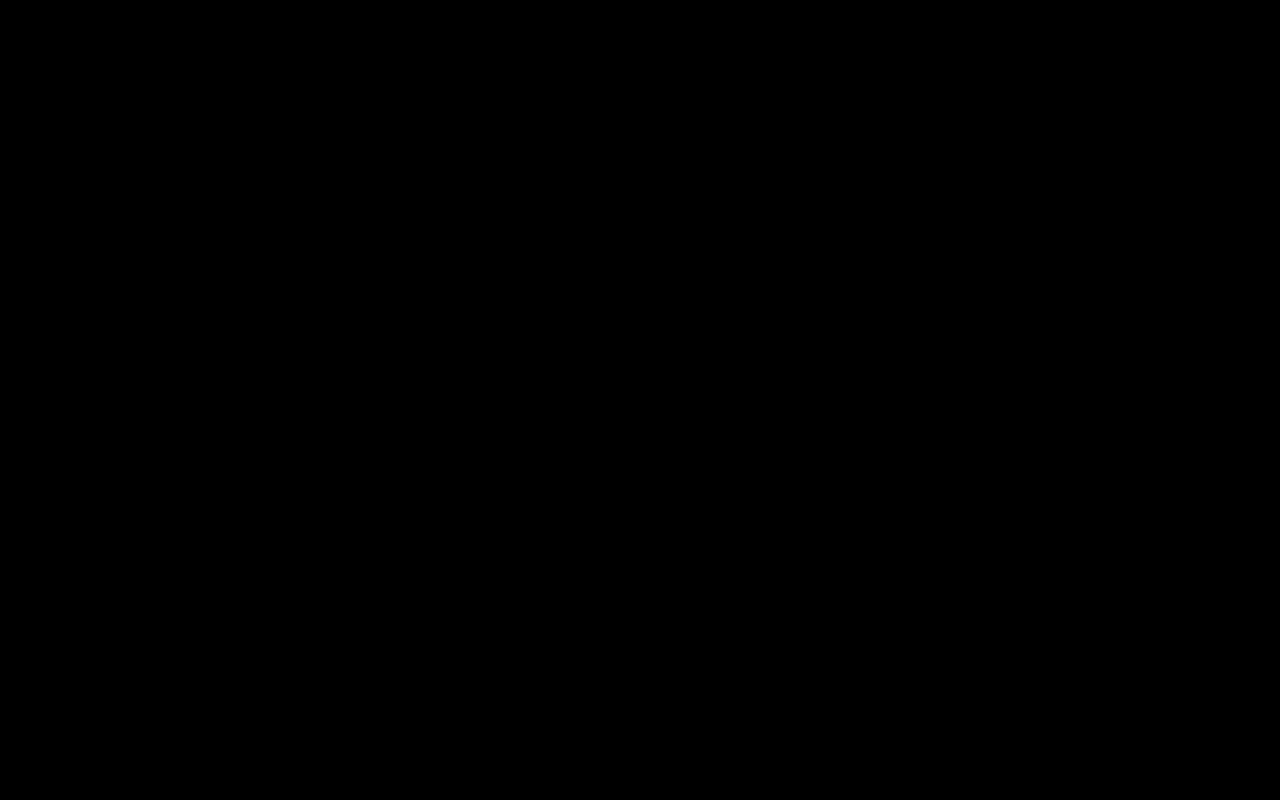
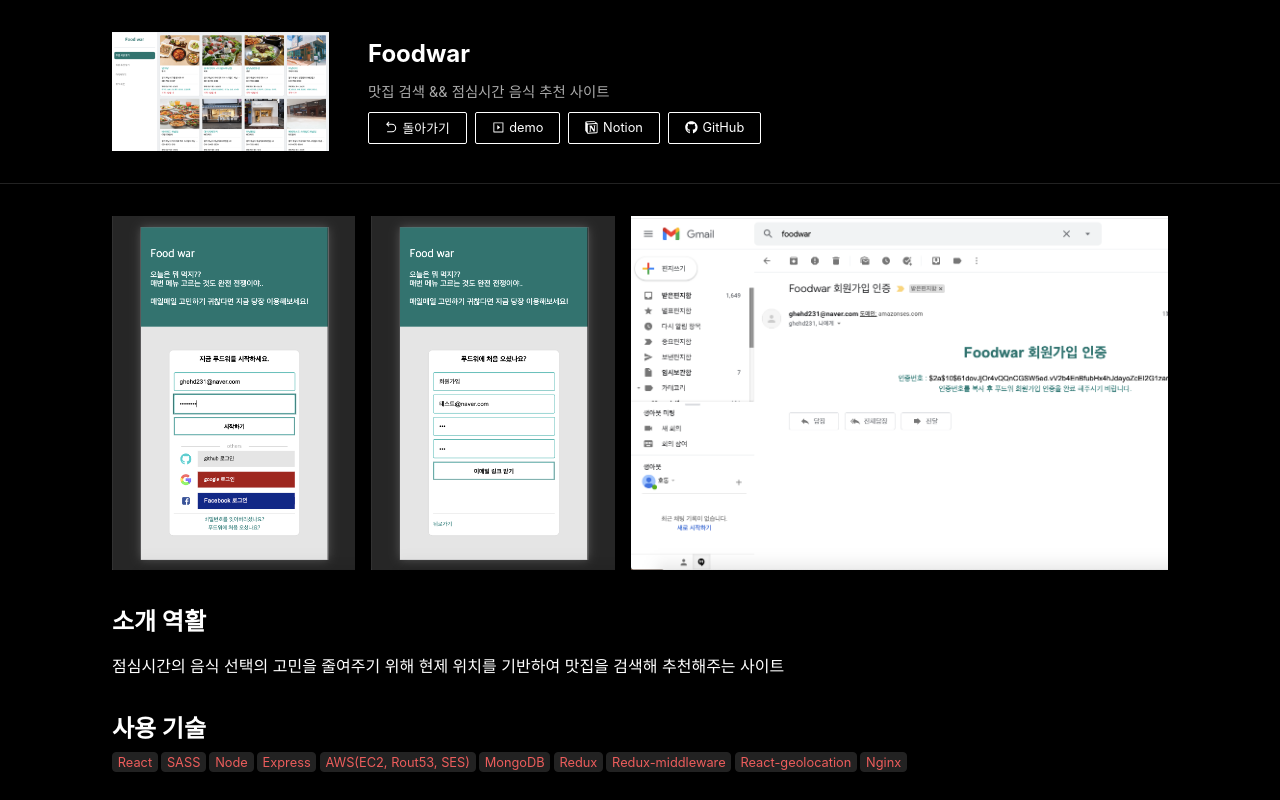
Before and after one commit to ghehd231/portfolio, a React (Create React App) app in the folder client/: page /portfolio/detail/1 in a window 1280 px wide. Built offline with nearby package versions, Linux system fonts and the light colour scheme.

Commit message:
gh-pages 배포

```diff
--- a/client/public/index.html
+++ b/client/public/index.html
@@ -9,7 +9,6 @@
 </head>
 
 <body>
-  <noscript>You need to enable JavaScript to run this app.</noscript>
   <div id="root"></div>
 </body>
 
--- a/client/src/App.js
+++ b/client/src/App.js
@@ -6,7 +6,7 @@
 function App() {
   return (
     <ProjectProvider>
-      <BrowserRouter>
+      <BrowserRouter basename="/portfolio">
         <Switch>
           <Route exact path="/">
             <Home />
--- a/client/src/components/about/certification/Certification.js
+++ b/client/src/components/about/certification/Certification.js
@@ -5,7 +5,7 @@
   return (
     <CertificationItem>
       <ImgBox>
-        <img src={`../images/certification/${item.thumbnail}.png`} alt="certification logo" />
+        <img src={`images/certification/${item.thumbnail}.png`} alt="certification logo" />
       </ImgBox>
 
       <MetaBox>
--- a/client/src/components/about/experience/Experience.js
+++ b/client/src/components/about/experience/Experience.js
@@ -4,7 +4,7 @@
 const Experience = ({ item }) => {
   return (
     <ExperienceItem>
-      <img src={`../images/company/${item.thumbnail}.png`} alt="experience logo" />
+      <img src={`images/company/${item.thumbnail}.png`} alt="experience logo" />
       <MetaBox>
         <MataTitle>
           {item.title}
--- a/client/src/components/common/BgSection.js
+++ b/client/src/components/common/BgSection.js
@@ -17,7 +17,7 @@
   width: 100%;
   height: 32rem;
   position: fixed;
-  background: ${(props)=> `url("../images/${props.bgName}.${props.bgName.indexOf('gif')>0 ? "gif" : "jpg" }")`};
+  background: ${(props)=> `url("images/${props.bgName}.${props.bgName.indexOf('gif')>0 ? "gif" : "jpg" }")`};
   background-size: cover;
   background-position: center;
   background-repeat: no-repeat;
--- a/client/src/components/detail/Summary.js
+++ b/client/src/components/detail/Summary.js
@@ -17,7 +17,7 @@
     <SummaryContainer>
       <DetailWrap direction="row">
         <ImgBox>
-          <img src={`${project.thumbnail}`} />
+          <img src={`../${project.thumbnail}`} />
         </ImgBox>
         <DescBox>
           <Title>
--- a/client/src/contexts/projects.js
+++ b/client/src/contexts/projects.js
@@ -20,7 +20,7 @@
     ],
     summary: '맛집 검색 && 점심시간 음식 추천 사이트',
     desc: '점심시간의 음식 선택의 고민을 줄여주기 위해 현제 위치를 기반하여 맛집을 검색해 추천해주는 사이트',
-    thumbnail: '../images/project/thumb/foodwar-thumb.png',
+    thumbnail: 'images/project/thumb/foodwar-thumb.png',
     image: ['foodwar01', 'foodwar02', 'foodwar03', 'foodwar04', 'foodwar05', 'foodwar06'],
     demo: 'https://foodwar.kro.kr',
     github: 'https://github.com/food-war/foodwar',
@@ -34,7 +34,7 @@
     stack: ['React', 'Styled-component', 'gh-pages'],
     summary: '자기소개 및 프로젝트 경험을 보여주는 페이지',
     desc: '자기소개 및 프로젝트 경험을 보여주는 페이지',
-    thumbnail: '../images/project/thumb/portfolio.png',
+    thumbnail: 'images/project/thumb/portfolio.png',
     image: ['portfolio01', 'portfolio02', 'portfolio03', 'portfolio04', 'portfolio05'],
     demo: '/',
     github: 'https://github.com/ghehd231/portfolio',
@@ -47,7 +47,7 @@
     stack: ['HTML', 'CSS', 'Javascript', 'Asp', 'Mssql', 'Chart.js'],
     summary: '제휴사의 판매 현황을 기간,시간별 그래프로 볼 수 있는 페이지',
     desc: '제휴사의 판매 현황을 기간, 시간별 그래프로 회사의 전광판을 통해 볼 수 있는 페이지',
-    thumbnail: '../images/project/thumb/franken-alience.png',
+    thumbnail: 'images/project/thumb/franken-alience.png',
     image: ['alience01', 'alience02', 'alience03', 'alience04'],
     demo:
       'http://admin.frankenmono.com/hd_test/alliance_styleShare.asp?start_year=2020&start_month=2',
```
Also changed, not shown: client/package.json (+10 -15 lines), 1 other file (tests, documents, lock files or other folders).
